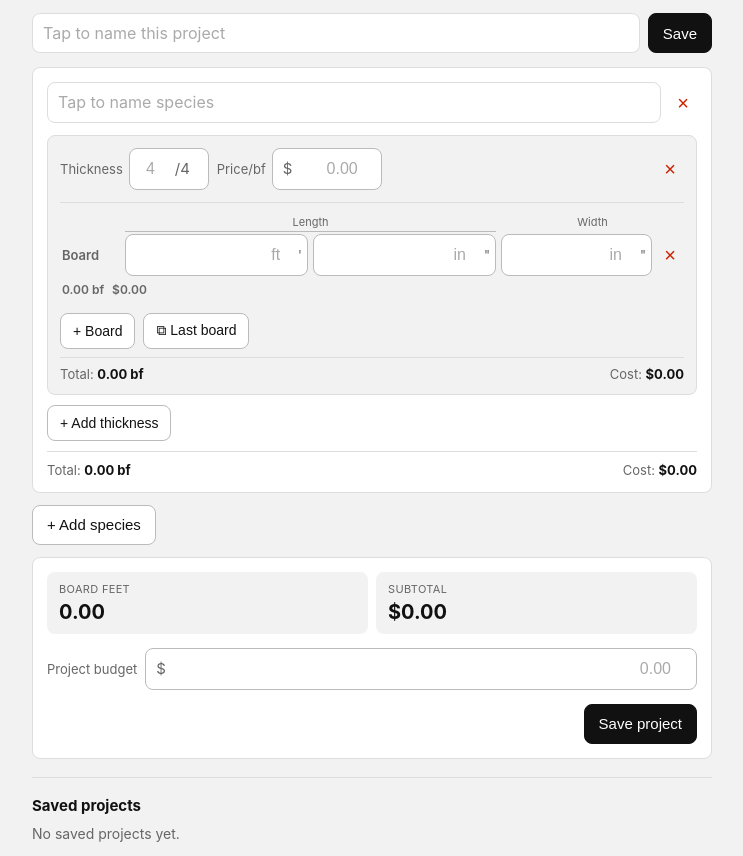
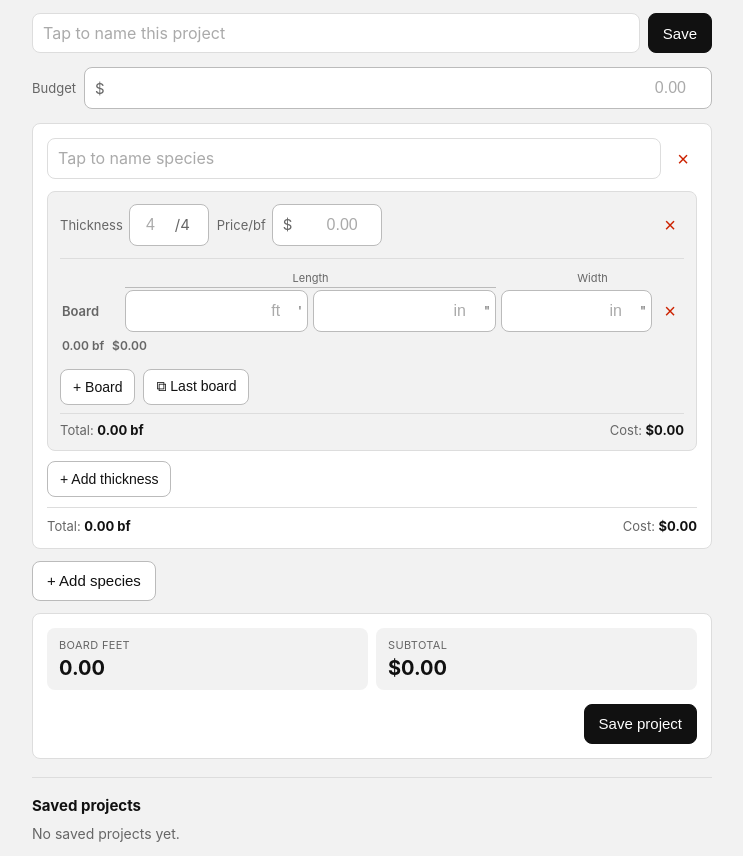
Before and after one commit to wildboardstudio/wild-board-calculator, a plain HTML site: page index.html in a window 1280 px wide. Shown: the part 61-917 px from the top of the page, without its empty margins (268-1011 px from the left). Drawn offline with Linux system fonts and the light colour scheme.

Commit message:
Update index.html

```diff
--- a/index.html
+++ b/index.html
@@ -243,6 +243,12 @@
     <button class="btn btn-primary" id="save-btn">Save</button>
   </div>
 
+  <div class="budget-row">
+    <label>Budget</label>
+    <div class="budget-wrap"><span class="budget-prefix">$</span><input type="number" id="budget-input" inputmode="decimal" placeholder="0.00" min="0" step="0.01" /></div>
+  </div>
+  <div class="budget-alert" id="budget-alert"></div>
+
   <div id="edit-bar" style="display:none" class="edit-bar"><strong id="edit-label">Editing project</strong><button class="btn btn-sm" id="cancel-edit">Cancel</button></div>
   <div id="species-list"></div>
 
@@ -255,11 +261,6 @@
       <div class="metric"><div class="metric-label">Board feet</div><div class="metric-value" id="t-bf">0.00</div></div>
       <div class="metric"><div class="metric-label">Subtotal</div><div class="metric-value" id="t-cost">$0.00</div></div>
     </div>
-    <div class="budget-row">
-      <label>Project budget</label>
-      <div class="budget-wrap"><span class="budget-prefix">$</span><input type="number" id="budget-input" inputmode="decimal" placeholder="0.00" min="0" step="0.01" /></div>
-    </div>
-    <div class="budget-alert" id="budget-alert"></div>
     <div style="text-align:right">
       <button class="btn btn-primary" id="save-btn2">Save project</button>
     </div>
```
